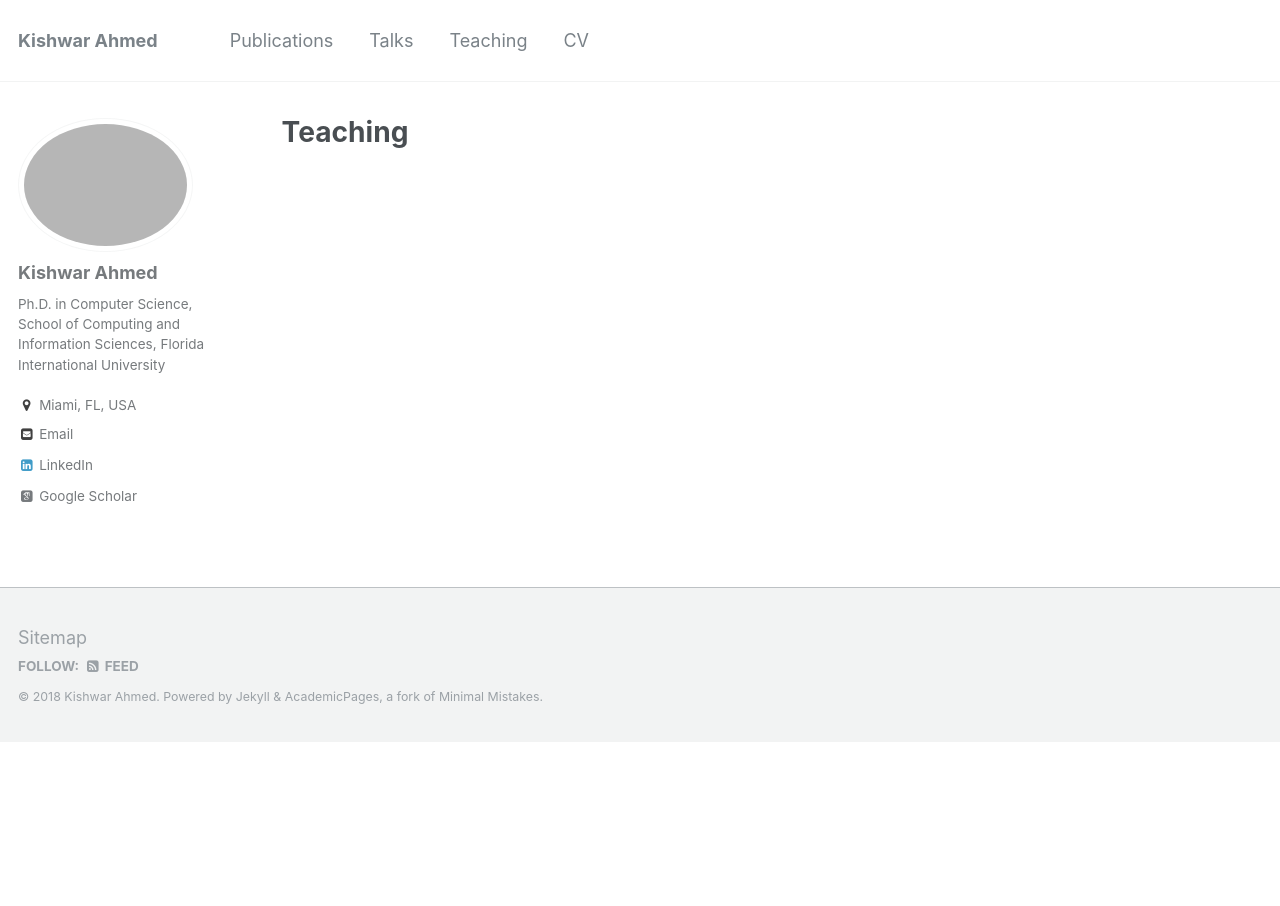
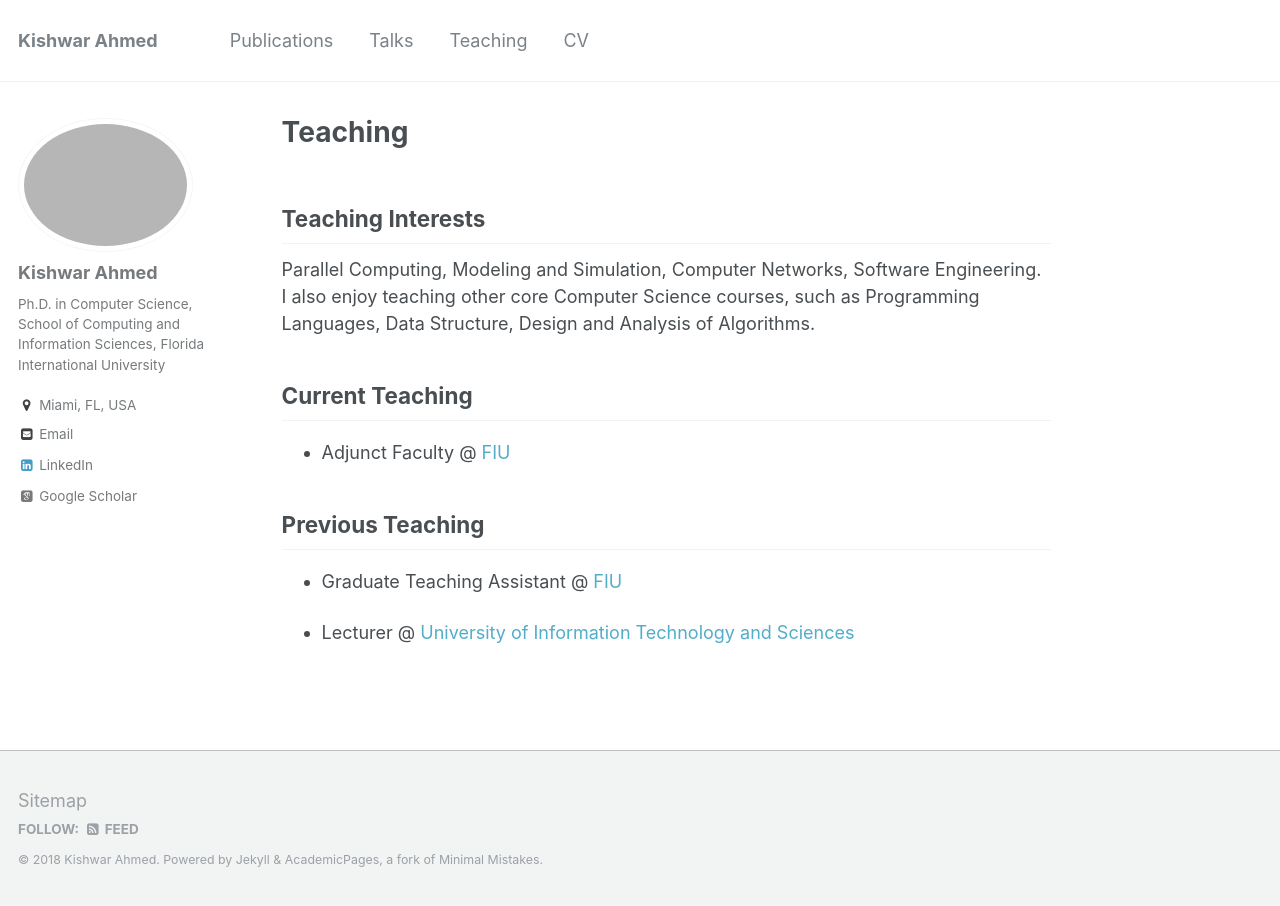
Before and after one commit to kishwarbd/kishwarbd.github.io, a Jekyll site: the page built from _pages/teaching.md, in a window 1280 px wide. Built offline with Jekyll 4.4.1, drawn with Linux system fonts in a browser that asks for light colours; some web fonts are replaced.

Commit message:
updates.

```diff
--- a/_pages/teaching.md
+++ b/_pages/teaching.md
@@ -3,3 +3,17 @@ title: "Teaching"
 permalink: /teaching/
 author_profile: true
 ---
+
+## Teaching Interests
+
+Parallel Computing, Modeling and Simulation, Computer Networks, Software Engineering. I also enjoy teaching other core Computer Science courses, such as Programming Languages, Data Structure, Design and Analysis of Algorithms.
+
+## Current Teaching
+
+* Adjunct Faculty @ [FIU](https://www.fiu.edu)
+
+## Previous Teaching
+
+* Graduate Teaching Assistant @ [FIU](https://www.fiu.edu)
+
+* Lecturer @ [University of Information Technology and Sciences](https://www.uits.edu.bd/)
```
Also changed, not shown: 1 other file.
